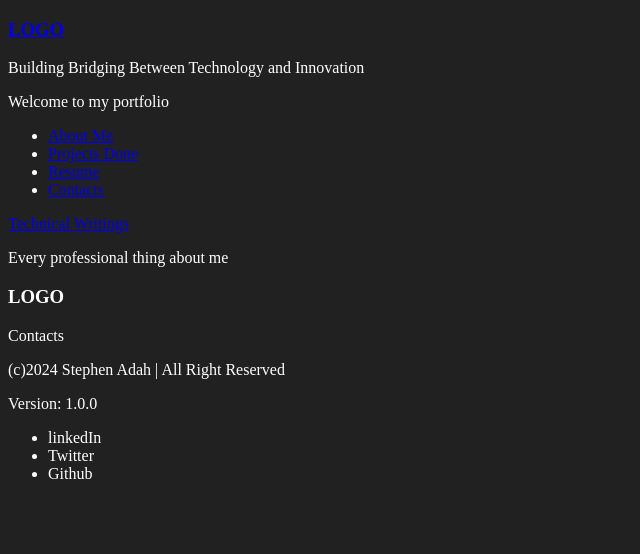
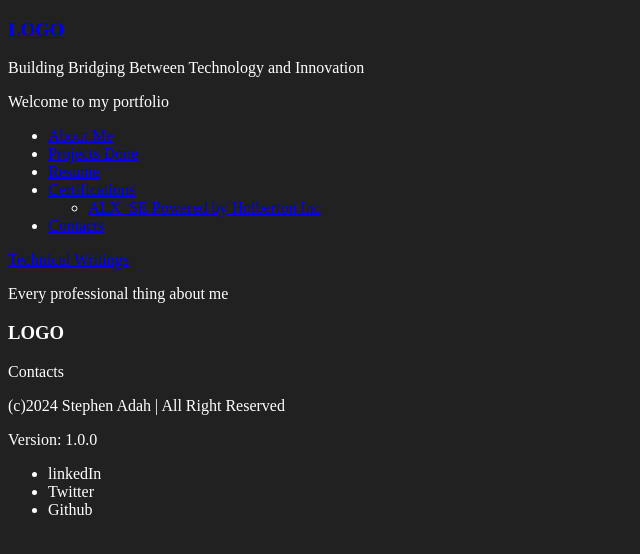
Before and after one commit to LeaderSteve84/sa-portfolio, a Flask app: page /about in a window 1280 px wide. Shown: the top 554 px of the page, without its empty margins (0-640 px from the left). Run offline with Flask 3, Linux system fonts and the light colour scheme; parts of the project's set-up code (start-up, migrations or seed data) failed here and were passed over.

Commit message:
OPT: modified

```diff
--- a/app/templates/base.html
+++ b/app/templates/base.html
@@ -24,14 +24,32 @@
       <nav>
         <ul>
                 <li><a href="{{ url_for('main.about.about_page') }}">About Me</a></li>
-                <li><a href="{{ url_for('main.projects.get_projects') }}">Projects Done</a></li>
+                <li><a href="{{ url_for('main.projects.view_projects') }}">Projects Done</a></li>
                 <li><a href="#">Resume</a></li>
+                <li><a href="#">Certifications</a></li>
+                  <ul>
+                    <li><a href="#">ALX_SE Powered by Holberton Inc</a></li>
+                  </ul>
                 <li><a href="#">Contacts</a></li>
         </ul>
         <div>
-                <p><a href="{{ url_for('main.tech_writings.get_technical_writings') }}">Technical Writings</a></p>
+                <p><a href="{{ url_for('main.tech_writings.view_writings') }}">Technical Writings</a></p>
         </div>
       </nav>
+      <p>
+       <!-- flash message -->
+       {% with messages = get_flashed_messages(with_categories=true) %}
+          {% if messages %}
+            <ul class="">
+              {% for category, message in messages %}
+                <li class="{{ category }}">
+                   {{ message }}
+                </li>
+              {% endfor %}
+            </ul>
+          {% endif %}
+       {% endwith %}
+       </p>
       {% block content %}
 
       {% endblock %}
```
